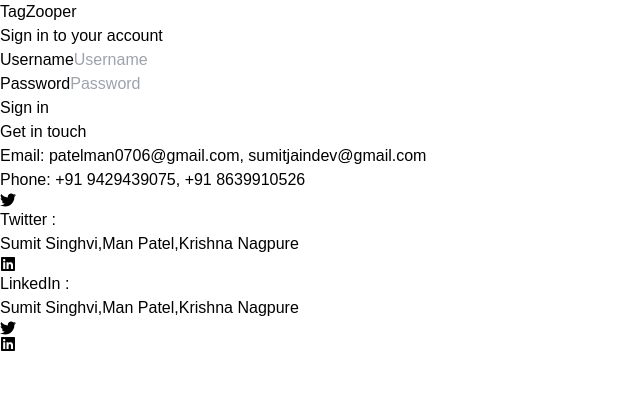
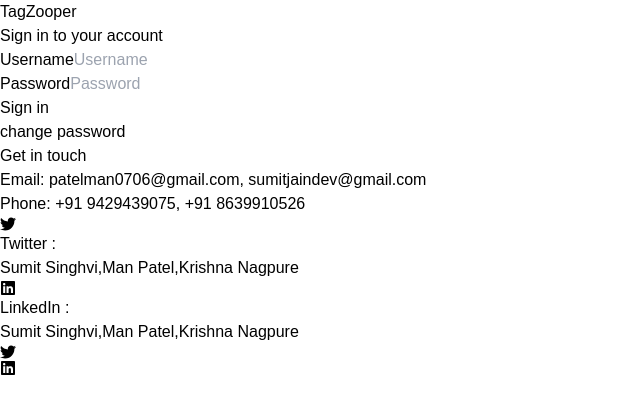
Before and after one commit to SumitSinghvi/SDP-Front-end, a React (Vite) app: page /login in a window 1280 px wide. Shown: the top 414 px of the page, without its empty margins (0-640 px from the left). Built offline with nearby package versions, Linux system fonts and the light colour scheme; a web font is replaced by a local one.

Commit message:
location reload after save

```diff
--- a/src/Pages/LoginPage.jsx
+++ b/src/Pages/LoginPage.jsx
@@ -75,7 +75,6 @@
                                 />
                             </div>
                         </div>
-
                         <div>
                             <button
                                 type="submit"
@@ -83,6 +82,9 @@
                             >
                                 Sign in
                             </button>
+                        </div>
+                        <div className='flex justify-end'>
+                            <button className='text-white rounded-md p-1 text-sm bg-red-500'>change password</button>
                         </div>
                         {message && <p>{message}</p>}
                     </form>
--- a/src/Screen/AppPage.jsx
+++ b/src/Screen/AppPage.jsx
@@ -14,7 +14,7 @@
         quantity: 1,
         user : localStorage.getItem('username') || ''
     });
-    const [active, setActive] = useState('Generate');
+    const [active, setActive] = useState('Files');
     const navigate = useNavigate();
     if(!user){
         location.href = '/'
@@ -25,6 +25,7 @@
         try {
             const response = await axios.post(import.meta.env.VITE_BASEURL + '/data', formData);
             console.log(response.data); // Handle response accordingly
+            location.reload();
         } catch (error) {
             console.error('Error submitting form:', error);
         }
@@ -184,32 +185,6 @@
             </section>
         )}
         {active == 'Files' && (
-        // <section className='flex justify-center py-[2rem]'>
-        //     <div className='w-1/2 bg-white px-[2rem] py-[3rem] space-y-4 rounded-md'>
-        //         <h1 className='text-[1.5rem] font-semibold'>Files</h1>
-        //         <div className='flex justify-between items-center'>
-        //             <p>Products</p>
-        //             <button onClick={() => setActive('Generate')} className='rounded-full bg-black text-white text-[0.75rem] py-[0.5rem] px-[1rem]'>New Product</button>
-        //         </div>
-        //         {userData.length == 0 && <div className='flex flex-col justify-center items-center py-[1rem]'>
-        //             <h1 className='text-gray-600'>empty</h1>
-        //         </div>}
-        //         {userData.length != 0 && (
-        //             <div>
-        //                 {Object.keys(separateData).map((key) => (
-        //                     <div key={key}>
-        //                         <div className='flex flex-col w-[3/4]'>
-        //                             <h1>Title: <span className='text-gray-500'>{separateData[key][0].Data.title}</span></h1>
-        //                             <h1>Description: <span className='text-gray-500'>{separateData[key][0].Data.description}</span></h1>
-        //                             <h1>Date: <span className='text-gray-500'>{key.substring(0,10)}, {key.substring(11,18)}</span></h1>
-        //                         </div>
-        //                         <button className='bg-green-600 rounded-sm my-4 px-[1.5rem] py-[0.25rem]' onClick={() => handleDownload(key)}>Download Excel</button>
-        //                     </div>
-        //                 ))}
-        //             </div>
-        //         )}
-        //     </div>
-        // </section>
         <section className='flex justify-center py-8'>
             <div className='w-full md:w-3/4 lg:w-1/2 xl:w-2/3 bg-white px-4 md:px-8 py-6 md:py-12 space-y-4 rounded-md'>
                 <h1 className='text-2xl font-semibold text-center'>Files</h1>
```
